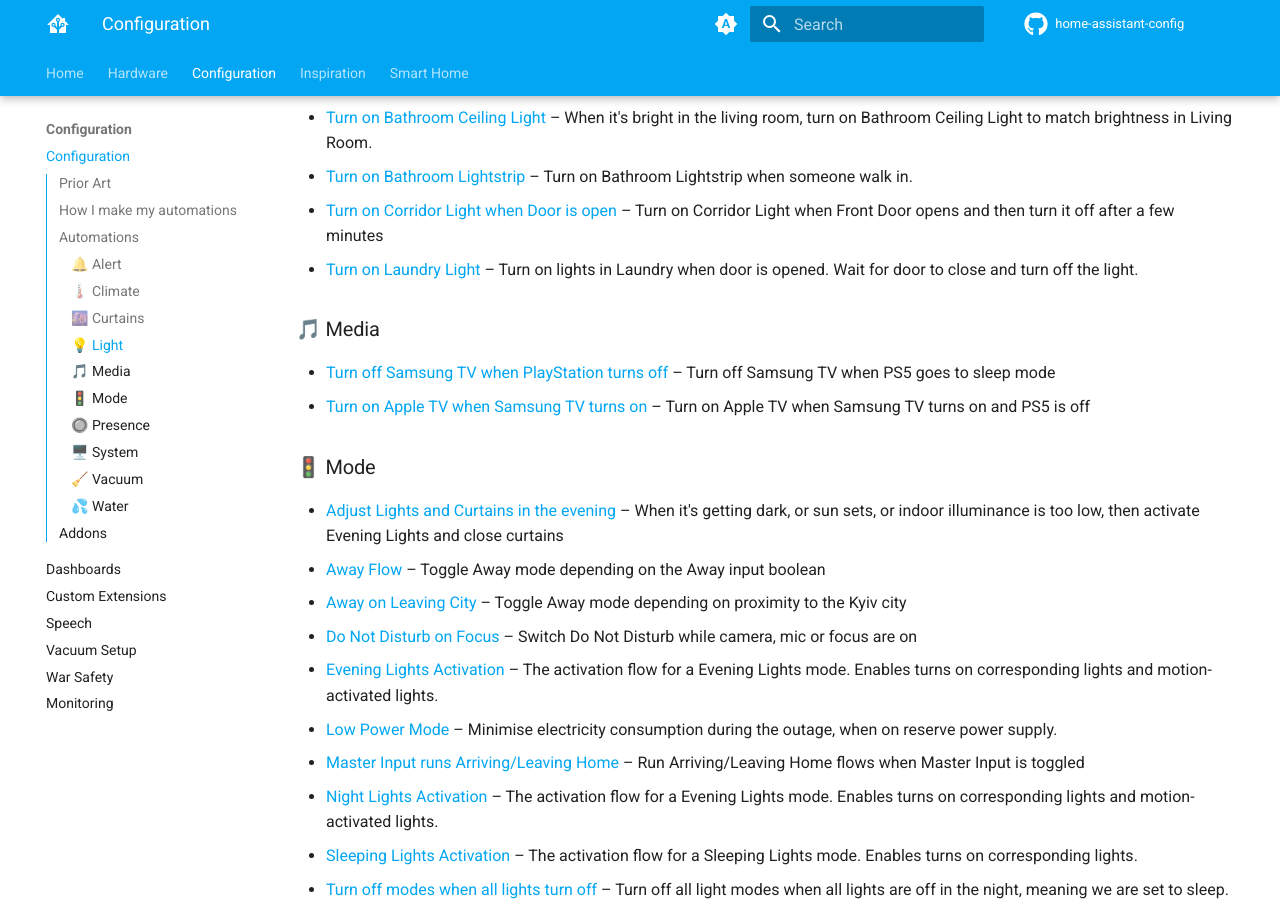
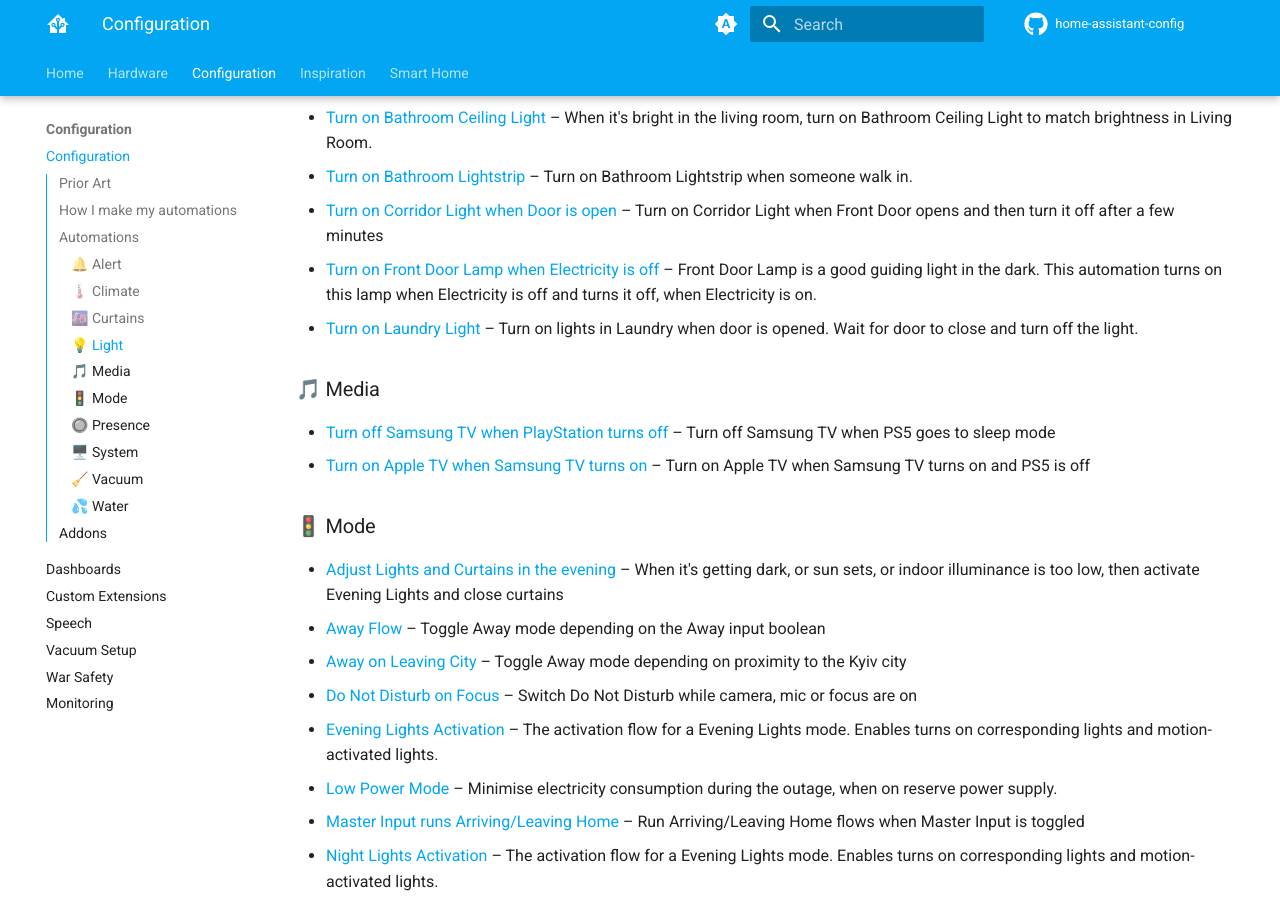
Before and after one commit to denysdovhan/home-assistant-config, an MkDocs documentation site: the page built from docs/config/index.md, in a window 1280 px wide and 900 px high, scrolled down 3106 px. Built offline with MkDocs 1.6.1 and Material for MkDocs 9.7.7, drawn with Linux system fonts in a browser that asks for light colours; comment, search, counter and statistics services are not loaded; part of the change alters nothing that is shown; some of the changed text lies outside the part shown.

Commit message:
docs: Update docs

```diff
--- a/docs/config/index.md
+++ b/docs/config/index.md
@@ -40,7 +40,7 @@ Here you can discover all of the automations powering my home. The list is autom
 1. [🔔 Alert](#-alert) (10 automation)
 1. [🌡️ Climate](#-climate) (8 automation)
 1. [🌆 Curtains](#-curtains) (3 automation)
-1. [💡 Light](#-light) (13 automation)
+1. [💡 Light](#-light) (14 automation)
 1. [🎵 Media](#-media) (2 automation)
 1. [🚦 Mode](#-mode) (10 automation)
 1. [🔘 Presence](#-presence) (2 automation)
@@ -48,7 +48,7 @@ Here you can discover all of the automations powering my home. The list is autom
 1. [🧹 Vacuum](#-vacuum) (7 automation)
 1. [💦 Water](#-water) (1 automation)
 
-Total number of automations: **67**️
+Total number of automations: **68**️
 
 ### 🔔 Alert
 
@@ -94,6 +94,7 @@ Total number of automations: **67**️
 - [Turn on Bathroom Ceiling Light](https://github.com/denysdovhan/home-assistant-config/blob/9ff2a365ae41e27ddb5c0d6074cc071df4f6adf8/automations.yaml#L2032) – When it's bright in the living room, turn on Bathroom Ceiling Light to match brightness in Living Room.
 - [Turn on Bathroom Lightstrip](https://github.com/denysdovhan/home-assistant-config/blob/9ff2a365ae41e27ddb5c0d6074cc071df4f6adf8/automations.yaml#L1972) – Turn on Bathroom Lightstrip when someone walk in.
 - [Turn on Corridor Light when Door is open](https://github.com/denysdovhan/home-assistant-config/blob/9ff2a365ae41e27ddb5c0d6074cc071df4f6adf8/automations.yaml#L1666) – Turn on Corridor Light when Front Door opens and then turn it off after a few minutes
+- [Turn on Front Door Lamp when Electricity is off](https://github.com/denysdovhan/home-assistant-config/blob/9ff2a365ae41e27ddb5c0d6074cc071df4f6adf8/automations.yaml#L2700) – Front Door Lamp is a good guiding light in the dark. This automation turns on this lamp when Electricity is off and turns it off, when Electricity is on.
 - [Turn on Laundry Light](https://github.com/denysdovhan/home-assistant-config/blob/9ff2a365ae41e27ddb5c0d6074cc071df4f6adf8/automations.yaml#L2472) – Turn on lights in Laundry when door is opened. Wait for door to close and turn off the light.
 
 ### 🎵 Media
```
